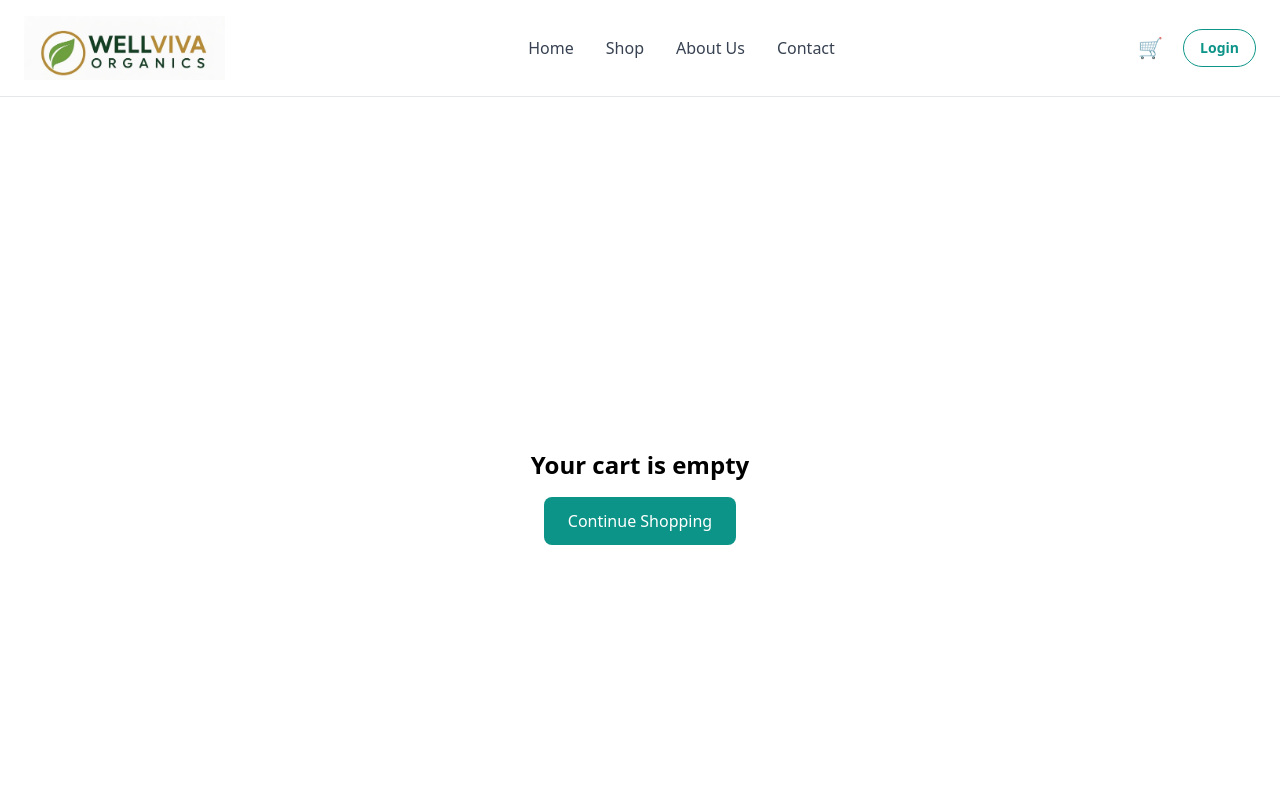
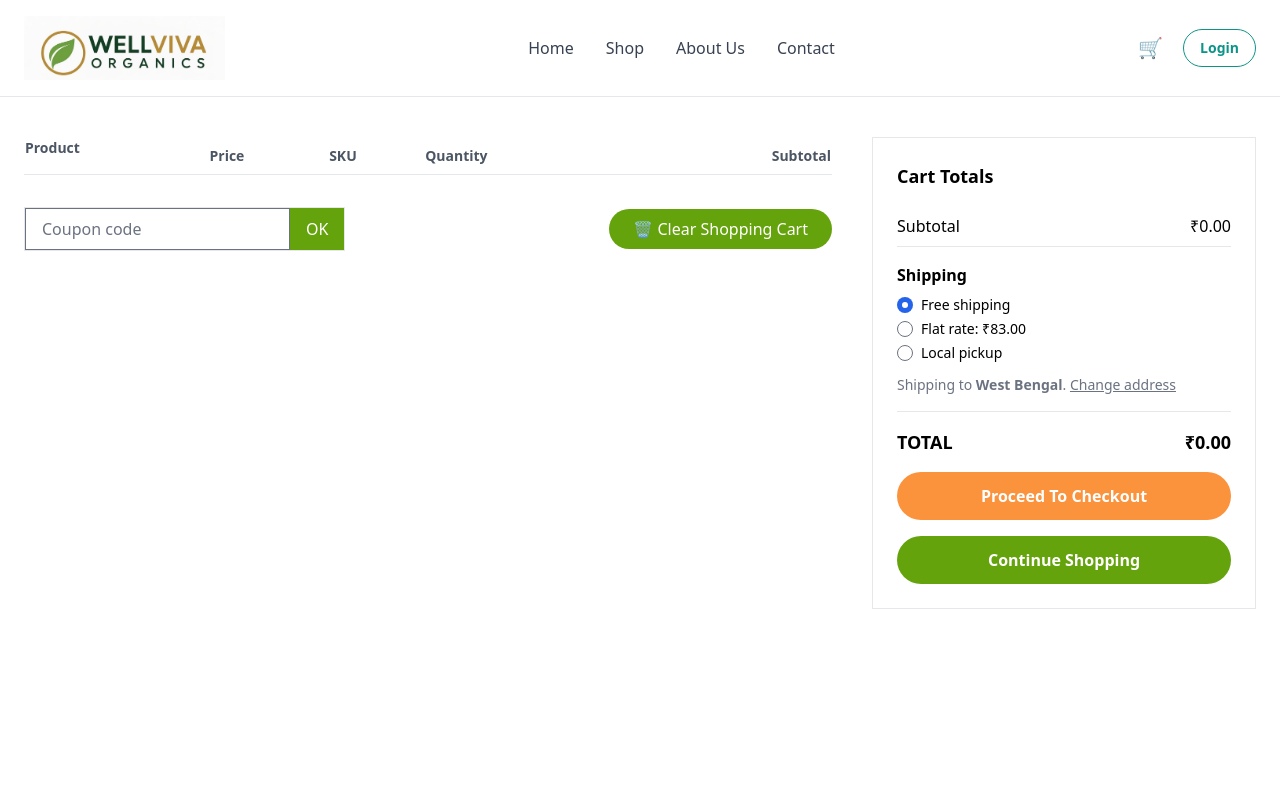
Before and after one commit to nasiruddinkhan34-prog/wellviva, a React (Vite) app in the folder client/: page /cart in a window 1280 px wide. Shown: the top 800 px of the page. Built offline with nearby package versions, Linux system fonts and the light colour scheme.

Commit message:
jagjeet Singh
updated pages

```diff
--- a/client/src/api/axios.js
+++ b/client/src/api/axios.js
@@ -1,7 +1,7 @@
 import axios from "axios";
 
 const api = axios.create({
-  baseURL: "https://wellviva-4u9a.vercel.app/api",
+  baseURL: "https://wellviva-api.onrender.com/api",
 });
 
 api.interceptors.request.use((config) => {
--- a/client/src/cart/Cart.jsx
+++ b/client/src/cart/Cart.jsx
@@ -2,81 +2,162 @@ import { useCart } from "../context/CartContext";
 import { useNavigate } from "react-router-dom";
 
 export default function Cart() {
-  const { cart, updateQty, removeFromCart } = useCart();
+  const { cart, updateQty, removeFromCart, clearCart } = useCart();
   const navigate = useNavigate();
 
-  const total = cart.reduce((sum, i) => sum + i.price * i.qty, 0);
+  const subtotal = cart.reduce(
+    (sum, item) => sum + item.price * item.qty,
+    0
+  );
 
-  if (!cart.length) {
+  const shipping = 0; // free shipping
+  const total = subtotal + shipping;
+
   return (
-      <div className="min-h-screen flex items-center justify-center">
-        <div className="text-center">
-          <h2 className="text-2xl font-bold mb-4">Your cart is empty</h2>
+    <div className="min-h-screen bg-white py-10 px-6">
+      <div className="max-w-7xl mx-auto grid grid-cols-1 lg:grid-cols-3 gap-10">
+
+        {/* LEFT: CART TABLE */}
+        <div className="lg:col-span-2">
+          <table className="w-full text-left border-collapse">
+            <thead className="border-b">
+              <tr className="text-sm text-gray-600">
+                <th className="pb-4">Product</th>
+                <th>Price</th>
+                <th>SKU</th>
+                <th>Quantity</th>
+                <th className="text-right">Subtotal</th>
+              </tr>
+            </thead>
+
+            <tbody>
+              {cart.map((item) => (
+                <tr key={item.id} className="border-b">
+                  {/* PRODUCT */}
+                  <td className="py-6 flex gap-4 items-center">
+                    <img
+                      src={item.image || "/placeholder.png"}
+                      alt={item.name}
+                      className="w-16 h-16 object-contain border"
+                    />
+                    <div>
+                      <p className="font-semibold">{item.name}</p>
                       <button
-            onClick={() => navigate("/")}
-            className="bg-teal-600 text-white px-6 py-3 rounded-lg"
+                        onClick={() => removeFromCart(item.id)}
+                        className="text-sm text-gray-500 hover:text-red-500"
                       >
-            Continue Shopping
+                        Remove
                       </button>
                     </div>
-      </div>
-    );
+                  </td>
+
+                  {/* PRICE */}
+                  <td>₹{item.price.toFixed(2)}</td>
+
+                  {/* SKU */}
+                  <td>{item.sku || "—"}</td>
+
+                  {/* QTY */}
+                  <td>
+                    <div className="flex items-center border w-fit">
+                      <button
+                        onClick={() =>
+                          updateQty(item.id, Math.max(1, item.qty - 1))
                         }
-
-  return (
-    <div className="min-h-screen bg-gray-50 py-10 px-6">
-      <div className="max-w-6xl mx-auto grid grid-cols-1 md:grid-cols-3 gap-8">
-        {/* ITEMS */}
-        <div className="md:col-span-2 space-y-6">
-          {cart.map((item) => (
-            <div
-              key={item.id}
-              className="bg-white rounded-xl shadow p-5 flex justify-between items-center"
-            >
-              <div>
-                <h3 className="font-bold">{item.name}</h3>
-                <p className="text-gray-600">₹{item.price}</p>
-
-                <div className="flex items-center gap-3 mt-2">
-                  <button
-                    onClick={() => updateQty(item.id, item.qty - 1)}
-                    className="px-3 py-1 border rounded"
+                        className="px-3 py-1"
                       >
                         −
                       </button>
-                  <span>{item.qty}</span>
+                      <span className="px-4">{item.qty}</span>
                       <button
                         onClick={() => updateQty(item.id, item.qty + 1)}
-                    className="px-3 py-1 border rounded"
+                        className="px-3 py-1"
                       >
                         +
                       </button>
                     </div>
+                  </td>
+
+                  {/* SUBTOTAL */}
+                  <td className="text-right font-semibold">
+                    ₹{(item.price * item.qty).toFixed(2)}
+                  </td>
+                </tr>
+              ))}
+            </tbody>
+          </table>
+
+          {/* COUPON + CLEAR */}
+          <div className="flex flex-col md:flex-row justify-between items-center gap-6 mt-8">
+            <div className="flex border">
+              <input
+                type="text"
+                placeholder="Coupon code"
+                className="px-4 py-2 outline-none"
+              />
+              <button className="bg-lime-600 text-white px-4">
+                OK
+              </button>
             </div>
 
             <button
-                onClick={() => removeFromCart(item.id)}
-                className="text-red-500 font-medium"
+              onClick={clearCart}
+              className="flex items-center gap-2 bg-lime-600 text-white px-6 py-2 rounded-full"
             >
-                Remove
+              🗑 Clear Shopping Cart
             </button>
           </div>
-          ))}
         </div>
 
-        {/* SUMMARY */}
-        <div className="bg-white rounded-xl shadow p-6 h-fit">
-          <h3 className="text-lg font-bold mb-4">Order Summary</h3>
-          <div className="flex justify-between mb-2">
-            <span>Total</span>
-            <span className="font-bold">₹{total}</span>
+        {/* RIGHT: CART TOTALS */}
+        <div className="border p-6">
+          <h3 className="text-lg font-semibold mb-4">Cart Totals</h3>
+
+          <div className="flex justify-between py-2 border-b">
+            <span>Subtotal</span>
+            <span>₹{subtotal.toFixed(2)}</span>
+          </div>
+
+          <div className="py-4 border-b">
+            <p className="font-semibold mb-2">Shipping</p>
+            <label className="flex items-center gap-2 text-sm">
+              <input type="radio" checked readOnly />
+              Free shipping
+            </label>
+            <label className="flex items-center gap-2 text-sm mt-1">
+              <input type="radio" disabled />
+              Flat rate: ₹83.00
+            </label>
+            <label className="flex items-center gap-2 text-sm mt-1">
+              <input type="radio" disabled />
+              Local pickup
+            </label>
+
+            <p className="text-sm text-gray-500 mt-3">
+              Shipping to <b>West Bengal</b>.{" "}
+              <span className="underline cursor-pointer">
+                Change address
+              </span>
+            </p>
+          </div>
+
+          <div className="flex justify-between py-4 text-lg font-bold">
+            <span>TOTAL</span>
+            <span>₹{total.toFixed(2)}</span>
           </div>
 
           <button
             onClick={() => navigate("/checkout")}
-            className="mt-6 w-full bg-teal-600 text-white py-3 rounded-lg hover:bg-teal-700"
+            className="w-full bg-orange-400 hover:bg-orange-500 text-white py-3 rounded-full font-semibold mb-4"
           >
-            Proceed to Checkout
+            Proceed To Checkout
+          </button>
+
+          <button
+            onClick={() => navigate("/shop")}
+            className="w-full bg-lime-600 hover:bg-lime-700 text-white py-3 rounded-full font-semibold"
+          >
+            Continue Shopping
           </button>
         </div>
       </div>
--- a/client/src/website/Footer.jsx
+++ b/client/src/website/Footer.jsx
@@ -113,8 +113,7 @@ export default function Footer() {
 
         {/* COPYRIGHT */}
         <div className="mt-10 border-t border-gray-300 pt-6 text-center text-sm">
-          © 2025 Wellviva Organics. All Rights Reserved. Designed for wellness,
-          built on trust.
+          © 2025 Wellviva Organics. All Rights Reserved.
         </div>
       </div>
 
```
Lines whose indentation alone changed are shown as unchanged.
